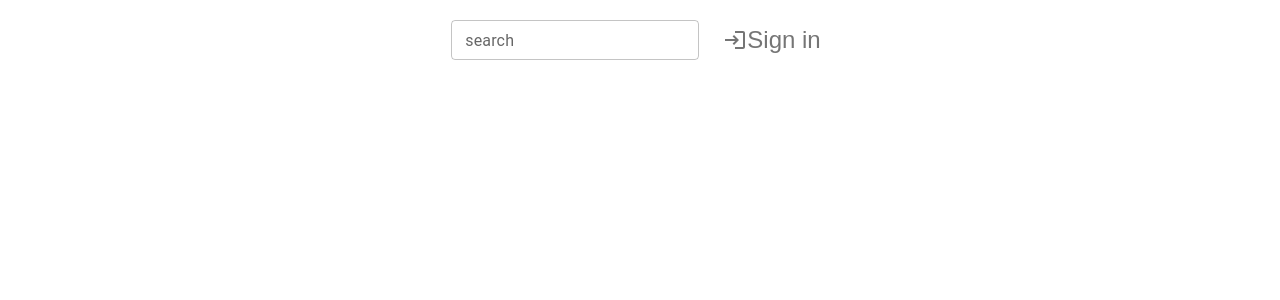
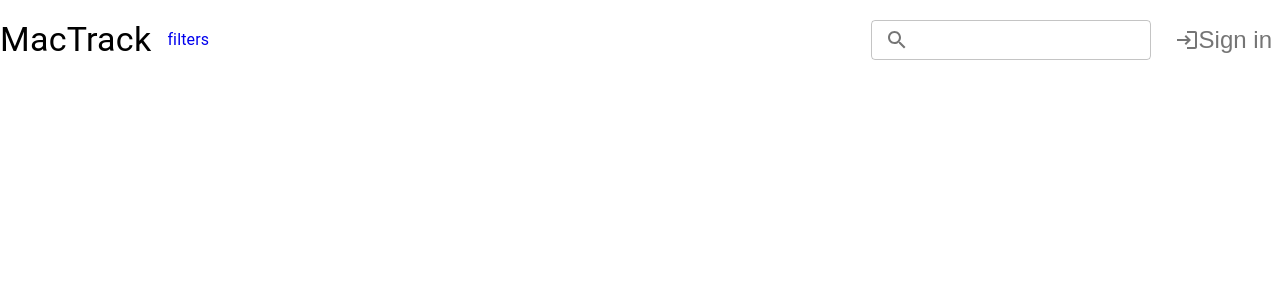
Before and after one commit to Mattwmaster58/MacTrack, a React (Create React App) app in the folder frontend/: page / in a window 1280 px wide. Shown: the top 300 px of the page. Built offline with nearby package versions, Linux system fonts and the light colour scheme.

Commit message:
ft: MacTrack title, filters link

```diff
--- a/frontend/src/components/elements/topBar.tsx
+++ b/frontend/src/components/elements/topBar.tsx
@@ -1,8 +1,13 @@
-import { AccountCircle, Login } from "@mui/icons-material";
-import { IconButton, TextField } from "@mui/material";
-import { Stack } from "@mui/system";
+import { AccountCircle, Login, Search } from "@mui/icons-material";
+import {
+  IconButton,
+  InputAdornment,
+  TextField,
+  Typography,
+} from "@mui/material";
+import { Box, Stack } from "@mui/system";
 import React, { useContext } from "react";
-import { Outlet, useNavigate } from "react-router-dom";
+import { Link, Outlet, useNavigate } from "react-router-dom";
 import { AuthContext } from "../../common/authContext";
 
 const TopBar = () => {
@@ -12,7 +17,7 @@ const TopBar = () => {
   } = useContext(AuthContext);
   const notSignedIn = (
     <IconButton onClick={() => navigate("/sign-in")}>
-      <Login /> Sign in
+      <Login /> {"Sign in"}
     </IconButton>
   );
   const alreadySignedIn = (
@@ -21,18 +26,31 @@ const TopBar = () => {
     </IconButton>
   );
   return (
-    <Stack direction="column" width="100%">
+    <Stack direction={"column"} width={"100%"}>
       <Stack
         alignItems={"center"}
-        justifyContent={"center"}
+        justifyContent={""}
         spacing={2}
-        direction="row"
+        direction={"row"}
         sx={{
           height: "5rem",
           width: "100%",
         }}
       >
-        <TextField label={"search"} />
+        <Typography variant={"h4"}>{"MacTrack"}</Typography>
+        <Link to={"/filters"} style={{ textDecoration: "none" }}>
+          <Typography variant={"subtitle1"}>{"filters"}</Typography>
+        </Link>
+        <Box className={"spacer"} sx={{ flexGrow: 1 }} />
+        <TextField
+          InputProps={{
+            startAdornment: (
+              <InputAdornment position={"start"}>
+                <Search />
+              </InputAdornment>
+            ),
+          }}
+        />
         {username ? alreadySignedIn : notSignedIn}
       </Stack>
       <Outlet />
```
